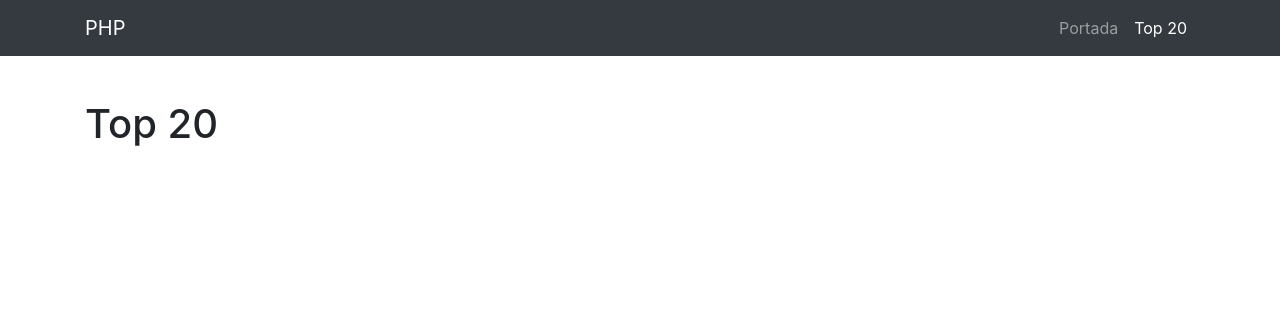
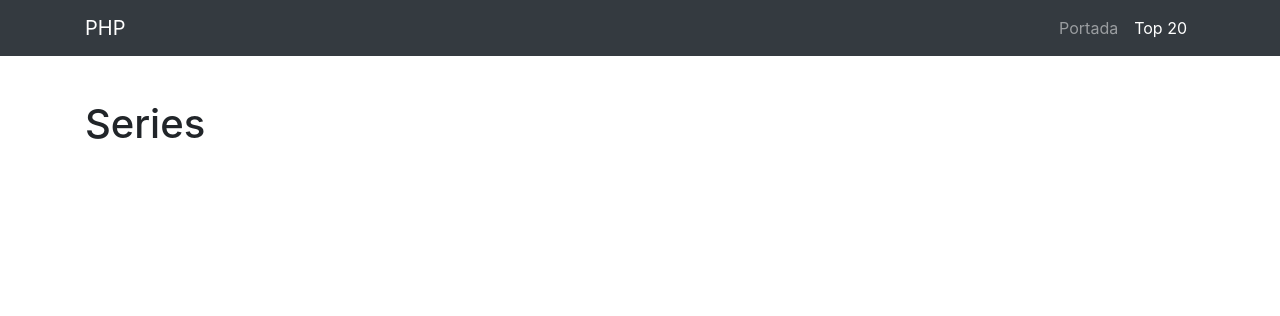
Before and after one commit to auguslatorre/decima_clase, a PHP site: page /page.php in a window 1280 px wide. Shown: the top 316 px of the page. Run offline with PHP 8.4, Linux system fonts and the light colour scheme; data that the repository does not hold is empty.

Commit message:
Update page.php

```diff
--- a/page.php
+++ b/page.php
@@ -9,7 +9,7 @@ $csv = array_map('str_getcsv', file('https://raw.githubusercontent.com/auguslato
 ?>
 
 <main role="main" class="container">
-<h1 class="mb-4">Top 20</h1>
+<h1 class="mb-4">Series</h1>
 <div class="row">
 
 <?php for($t = 0; $t < count($csv); $t++){?>
```
